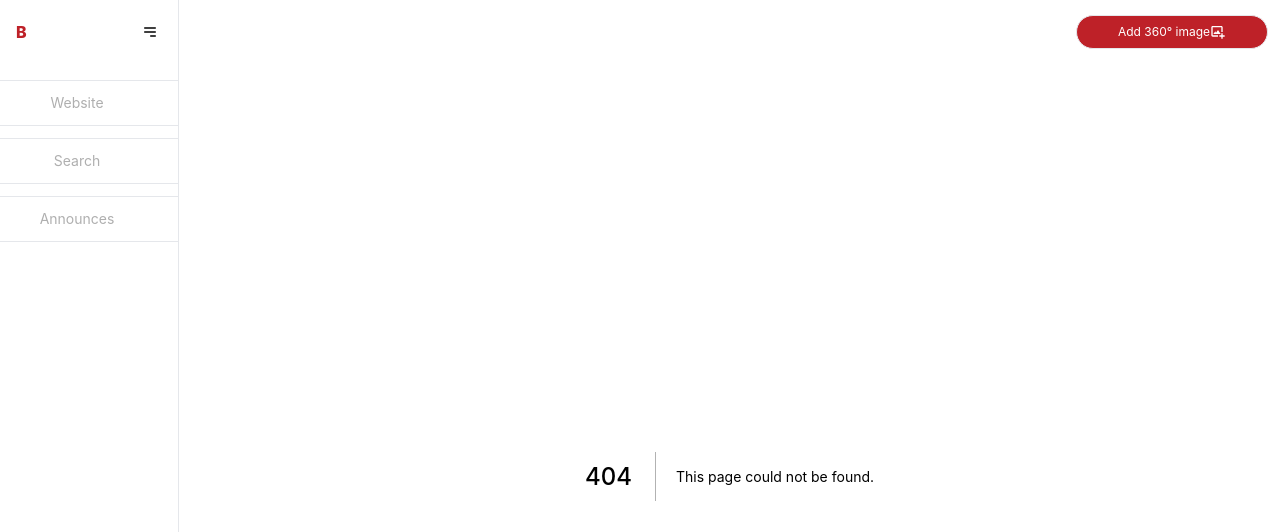
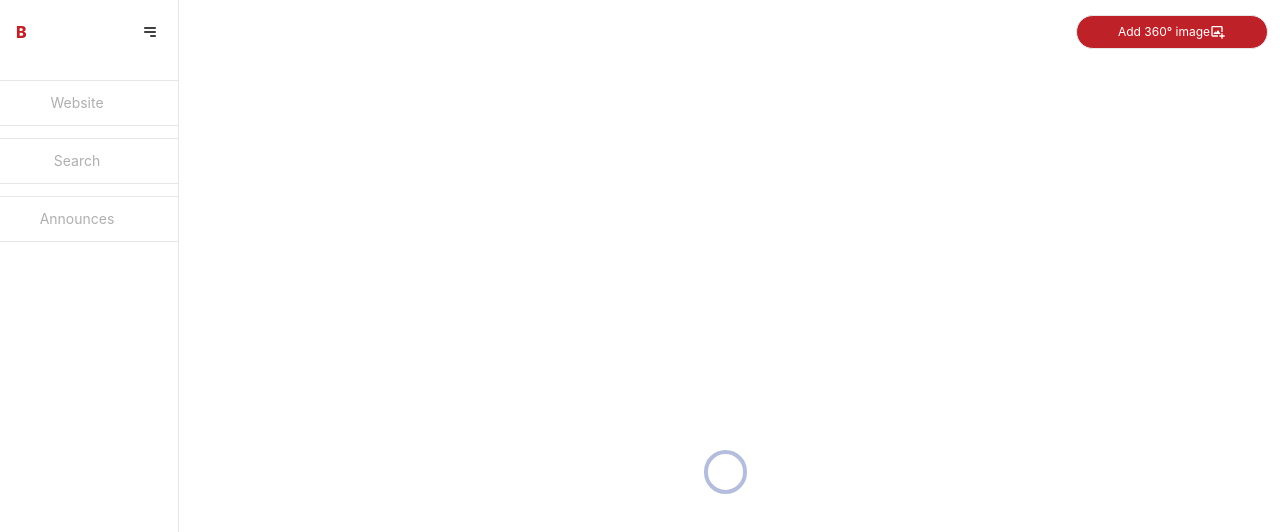
Before and after one commit to laetitiaouelle/room_admin, a Next.js app: page /layout/Loader in a window 1280 px wide. Before the commit this address had no page. Shown: the top 532 px of the page. Built offline with nearby package versions, Linux system fonts and the light colour scheme.

Commit message:
add updates

```diff
--- a/pages/Add.js
+++ b/pages/Add.js
@@ -7,12 +7,20 @@ import SearchBar from './components/SearchBar'
 import React, { useState, useEffect, useContext } from 'react'
 import { ViewPortContext } from './states/viewport_context'
 import { PanoramaContext } from './states/panorama_context'
+import { UserContext } from './states/user_context';
+import { useRouter } from 'next/router'
 
 
 function Add() {
   const [viewport, setViewport] = useState({});
   const [datas, setDatas] = useState({});
 
+  const router = useRouter();
+  const {user, setUser} = useContext(UserContext);
+
+  useEffect(() => {
+    user==null?router.push('/auth/login'):null
+  }, [])
 
   useEffect(() => {
     navigator.geolocation.getCurrentPosition((pos) => {
--- /dev/null
+++ b/pages/MainApp.js
@@ -0,0 +1,17 @@
+import { useContext, useState } from 'react';
+import { UserContext } from './states/user_context';
+import Layout from './layout/Layout';
+import { useRouter } from 'next/router'
+
+
+
+function Main({ Component, pageProps }){
+    const {user, setUser} = useContext(UserContext);
+   return(
+     <Layout>
+       <Component {...pageProps} />
+     </Layout>
+   )
+ }
+
+ export default Main
--- a/pages/_app.js
+++ b/pages/_app.js
@@ -1,13 +1,25 @@
 import '../styles/globals.css'
+import '../styles/loader.css'
+
 import Layout from './layout/Layout';
+import { useRouter } from 'next/router'
+import { useContext, useEffect, useState } from 'react';
+import { UserContext } from './states/user_context';
+
 
 function MyApp({ Component, pageProps }) {
+  const [user, setUser] = useState();
+  const router = useRouter()
+
+
   return (
-    <>
-      <Layout>
-        <Component {...pageProps} />
-      </Layout>
-    </>
+    <UserContext.Provider value={{user, setUser}}>
+      {
+        (router.pathname!=='/auth/login' && router.pathname!=='/auth/signin')?(<Layout><Component {...pageProps} /></Layout> )
+        :
+        (<Component {...pageProps} />)
+      }
+    </UserContext.Provider>
   );
 }
 
--- a/pages/auth/login.js
+++ b/pages/auth/login.js
@@ -1,8 +1,11 @@
-import React, { useState } from 'react'
+import React, { useContext, useEffect, useState } from 'react'
 import { IconContext } from "react-icons"
 import {FcGoogle} from 'react-icons/fc'
 import {FaFacebook} from 'react-icons/fa'
 import {MdAlternateEmail, MdPassword} from 'react-icons/md'
+import { UserContext } from '../states/user_context'
+import { useRouter } from 'next/router'
+import Loader from '../layout/Loader'
 
 
 
@@ -10,12 +13,46 @@ function Login() {
 
     const [userEmail, setUserEmail] = useState("");
     const [userPassword, setUserPassword] = useState("");
+    const {user, setUser} = useContext(UserContext);
+    const [showLoader, setShowLoader] = useState(false);
+    const router = useRouter();
+
+    // useEffect(() => {
+    //   if(userEmail!=""&&userPassword!=""){
+    //     setUser({
+    //         userEmail:userEmail,
+    //         userPassword:userPassword
+    //     })
+    //   }
+    // }, [userEmail, userPassword])
+
+   const login=()=>{
+
+    if(userEmail!=""&&userPassword!=""){
+        setShowLoader(true)
+        setUser({
+            userEmail:userEmail,
+            userPassword:userPassword
+        })
+
+        setTimeout(() => {
+            setShowLoader(false)
+            router.push('/')
+        }, 2000);
+    }else{
+        console.log("first")
+    }
+   }
 
   return (
+    <div className='relative' >
+        {
+            showLoader&&(<div className='absolute left-0 right-0 top-0 bottom-0 ' > <Loader/>  </div>)
+        }
         <div className='h-screen w-full flex flex-col items-center justify-start pt-32' >
             <div className='py-6' >
                 <div className='mb-3 w-80 flex fles-row justify-between items-center h-10 border border-temp-gray2 bg-white px-2' >
-                <input className=' text-black outline-none w-full h-full bg-white placeholder:text-sm' required type='email' placeholder='youremail@example.com' />
+                    <input onChange={(e)=>setUserEmail(e.target.value)}  className=' text-black outline-none w-full h-full bg-white placeholder:text-sm' required type='email' placeholder='youremail@example.com' />
                     <span className='block w-4 h-4 '>
                         <IconContext.Provider value={{ color: "#afafaf"}}>
                         <div>
@@ -25,7 +62,7 @@ function Login() {
                     </span>
                 </div>
                 <div className='w-80 flex fles-row justify-between items-center h-10 border border-temp-gray2 bg-white  px-2' >
-                <input className=' text-black outline-none w-full h-full bg-white placeholder:text-sm' required type='password' placeholder='password' />
+                    <input onChange={(e)=>setUserPassword(e.target.value)}  className=' text-black outline-none w-full h-full bg-white placeholder:text-sm' required type='password' placeholder='password' />
                     <span className='block w-4 h-4 '>
                         <IconContext.Provider value={{ color: "#afafaf"}}>
                         <div>
@@ -35,7 +72,7 @@ function Login() {
                     </span>
                 </div>
                 <div className='w-full mt-6'>
-                <input type='submit' className='bg-black w-full h-10 font-bold'  value="Login" />
+                    <input type='submit' onClick={()=>login()}  className='bg-black cursor-pointer hover:bg-slate-800 text-white w-full h-10 font-bold'  value="Login" />
                 </div>
             </div>
             <div className='mb-3' >
@@ -71,6 +108,7 @@ function Login() {
 
             </div>
         </div>
+    </div>
   )
 }
 
--- a/pages/index.js
+++ b/pages/index.js
@@ -1,7 +1,15 @@
-import Head from 'next/head'
-import Image from 'next/image'
+import { useRouter } from 'next/router'
+import { useContext, useEffect, useState } from 'react';
+import { UserContext } from './states/user_context';
 
 export default function Home() {
+  const router = useRouter();
+  const {user, setUser} = useContext(UserContext);
+
+  useEffect(() => {
+    user==null?router.push('/auth/login'):null
+  }, [])
+
   return (
     <div>
       <div className='mx-4' >
--- /dev/null
+++ b/pages/layout/Loader.js
@@ -0,0 +1,11 @@
+import React from 'react'
+
+function Loader() {
+  return (
+    <div className='w-full h-screen bg-white flex items-center justify-center' >
+        <div className="lds-ripple"><div></div><div></div></div>
+    </div>
+  )
+}
+
+export default Loader
--- /dev/null
+++ b/pages/states/user_context.js
@@ -0,0 +1,2 @@
+import {createContext} from "react";
+export const UserContext = createContext(null)
--- /dev/null
+++ b/styles/loader.css
@@ -0,0 +1,46 @@
+.lds-ripple {
+    display: inline-block;
+    position: relative;
+    width: 80px;
+    height: 80px;
+  }
+  .lds-ripple div {
+    position: absolute;
+    border: 4px solid #435ca8;
+    opacity: 1;
+    border-radius: 50%;
+    animation: lds-ripple 1s cubic-bezier(0, 0.2, 0.8, 1) infinite;
+  }
+  .lds-ripple div:nth-child(2) {
+    animation-delay: -0.5s;
+  }
+  @keyframes lds-ripple {
+    0% {
+      top: 36px;
+      left: 36px;
+      width: 0;
+      height: 0;
+      opacity: 0;
+    }
+    4.9% {
+      top: 36px;
+      left: 36px;
+      width: 0;
+      height: 0;
+      opacity: 0;
+    }
+    5% {
+      top: 36px;
+      left: 36px;
+      width: 0;
+      height: 0;
+      opacity: 1;
+    }
+    100% {
+      top: 0px;
+      left: 0px;
+      width: 72px;
+      height: 72px;
+      opacity: 0;
+    }
+  }
```
Lines whose indentation alone changed are shown as unchanged.
